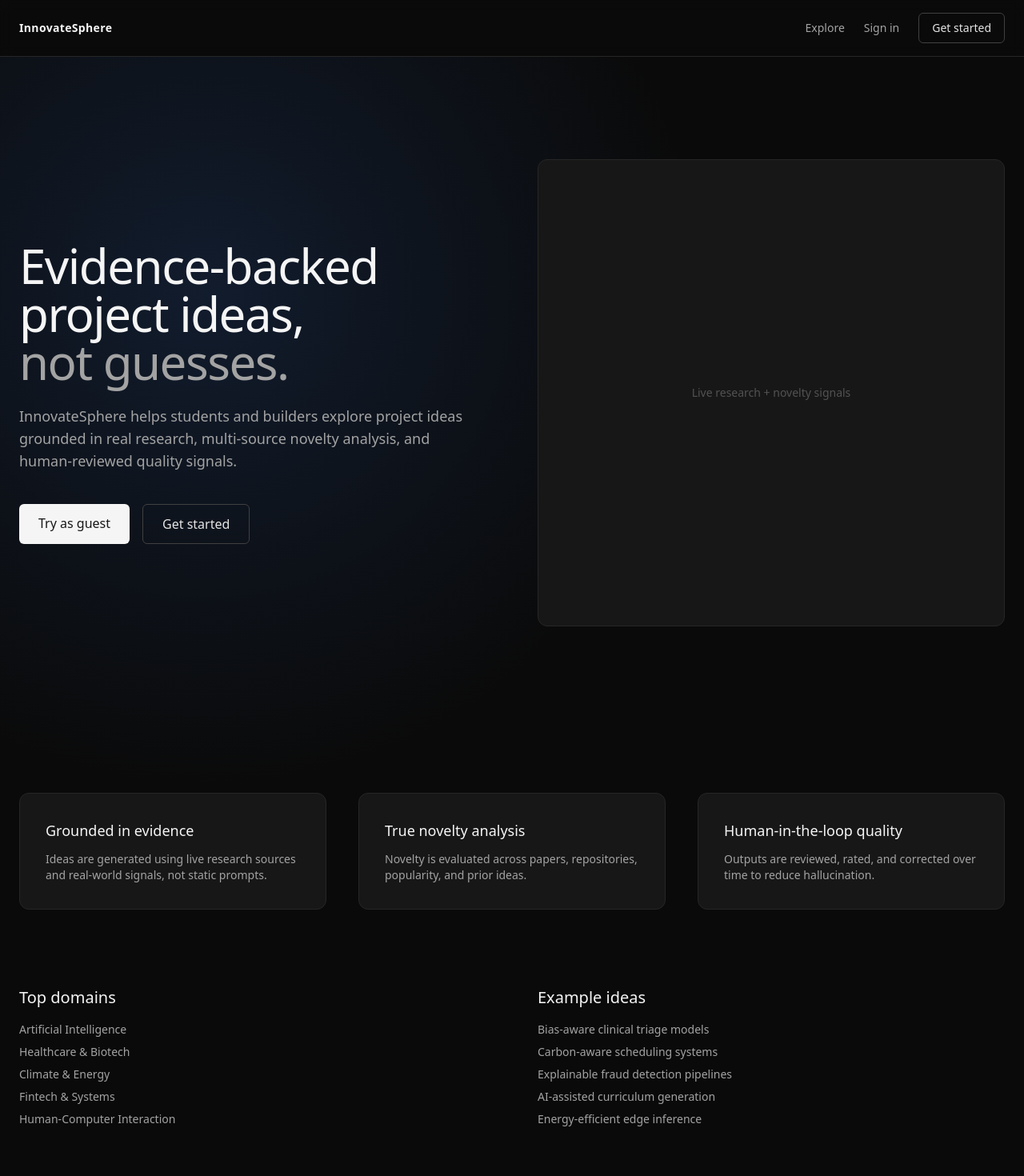
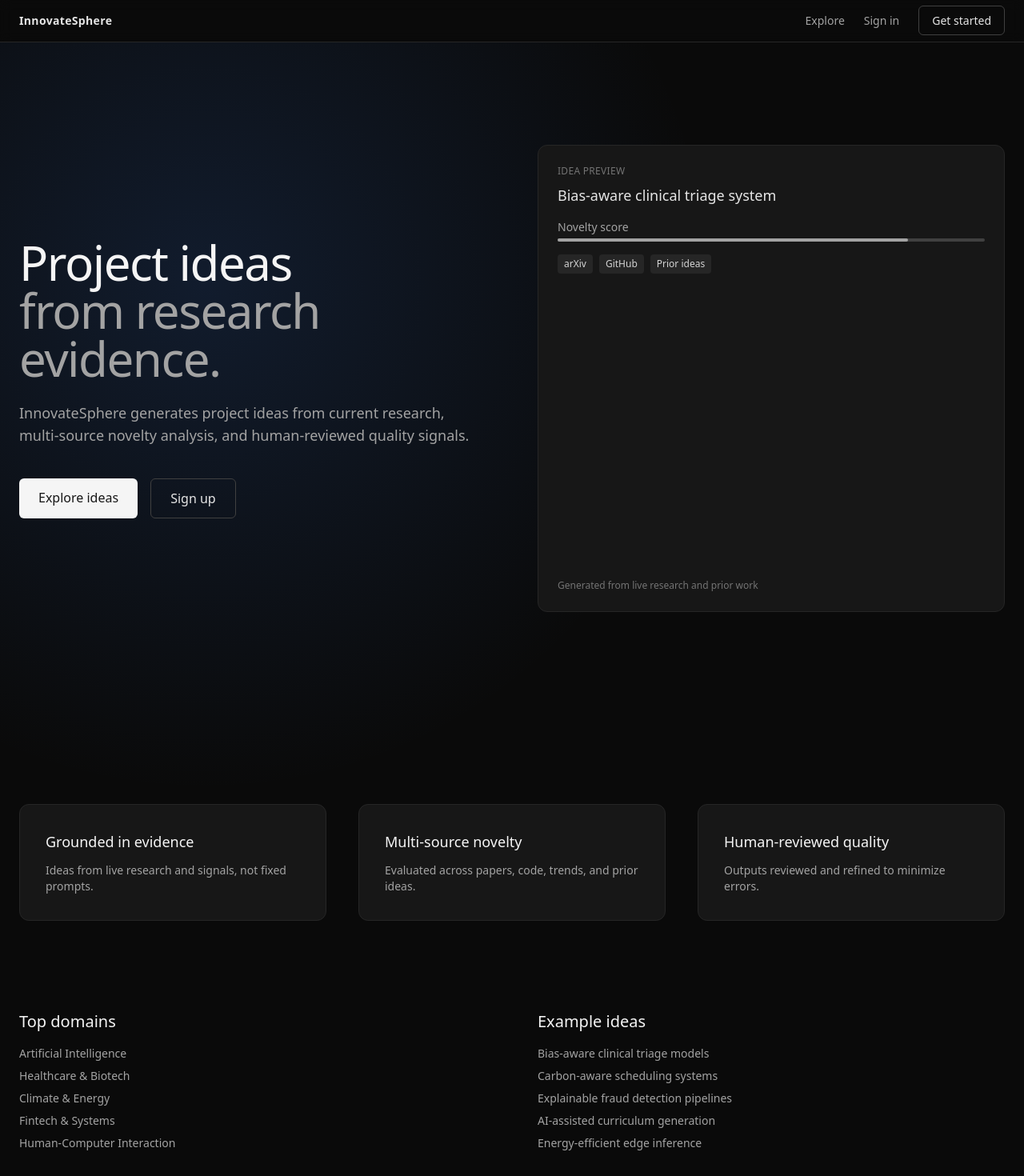
Before and after one commit to Shrx14/InnovateSphere, a React (Create React App) app in the folder frontend/: page / in a window 1280 px wide. Shown: the top 1470 px of the page at 80% size. Built offline with nearby package versions, Linux system fonts and the light colour scheme.

Commit message:
ui(header): refine semantics and reduce visual dominance

```diff
--- a/frontend/src/app/landing/LandingPage.jsx
+++ b/frontend/src/app/landing/LandingPage.jsx
@@ -9,17 +9,16 @@ const LandingPage = () => {
       <div className="absolute inset-0 bg-[radial-gradient(circle_at_20%_20%,rgba(59,130,246,0.15),transparent_40%)]" />
 
       {/* HERO */}
-      <section className="relative max-w-7xl mx-auto px-6 pt-32 pb-28 grid md:grid-cols-2 gap-16 items-center">
+      <section className="relative max-w-7xl mx-auto px-6 pt-32 pb-32 grid md:grid-cols-2 gap-16 items-center">
         <div>
           <h1 className="text-5xl md:text-6xl font-light tracking-tight leading-tight">
-            Evidence-backed project ideas,
+            Project ideas
             <br />
-            <span className="text-neutral-400">not guesses.</span>
+            <span className="text-neutral-400">from research evidence.</span>
           </h1>
 
-          <p className="mt-6 text-lg text-neutral-400 max-w-xl">
-            InnovateSphere helps students and builders explore project ideas grounded
-            in real research, multi-source novelty analysis, and human-reviewed quality signals.
+          <p className="mt-6 text-lg text-neutral-400 max-w-2xl">
+            InnovateSphere generates project ideas from current research, multi-source novelty analysis, and human-reviewed quality signals.
           </p>
 
           <div className="mt-10 flex gap-4">
@@ -27,40 +26,57 @@ const LandingPage = () => {
               to="/explore"
               className="px-6 py-3 rounded-md bg-neutral-100 text-neutral-900 font-medium hover:bg-white transition"
             >
-              Try as guest
+              Explore ideas
             </Link>
             <Link
               to="/register"
               className="px-6 py-3 rounded-md border border-neutral-700 text-neutral-200 hover:border-neutral-500 transition"
             >
-              Get started
+              Sign up
             </Link>
           </div>
         </div>
 
         {/* Right visual placeholder */}
         <div className="hidden md:block relative">
-          <div className="aspect-square rounded-xl border border-neutral-800 bg-neutral-900 flex items-center justify-center text-neutral-600 text-sm">
-            Live research + novelty signals
+          <div className="aspect-square rounded-xl border border-neutral-800 bg-neutral-900">
+            <div className="p-6 flex flex-col justify-between h-full">
+              <div>
+                <div className="text-xs text-neutral-500 uppercase tracking-wide">Idea Preview</div>
+                <h3 className="text-lg font-medium text-neutral-200 mt-2">Bias-aware clinical triage system</h3>
+                <div className="mt-4">
+                  <div className="text-sm text-neutral-400">Novelty score</div>
+                  <div className="mt-1 w-full bg-neutral-700 rounded-full h-1">
+                    <div className="bg-neutral-400 h-1 rounded-full" style={{width: '82%'}}></div>
+                  </div>
+                </div>
+                <div className="mt-4 flex gap-2">
+                  <span className="px-2 py-1 text-xs bg-neutral-800 text-neutral-300 rounded">arXiv</span>
+                  <span className="px-2 py-1 text-xs bg-neutral-800 text-neutral-300 rounded">GitHub</span>
+                  <span className="px-2 py-1 text-xs bg-neutral-800 text-neutral-300 rounded">Prior ideas</span>
+                </div>
+              </div>
+              <div className="text-xs text-neutral-500">Generated from live research and prior work</div>
+            </div>
           </div>
         </div>
       </section>
 
       {/* FEATURES */}
-      <section className="relative max-w-7xl mx-auto px-6 py-24">
+      <section className="relative max-w-7xl mx-auto px-6 py-28">
         <div className="grid md:grid-cols-3 gap-10">
           {[
             {
               title: 'Grounded in evidence',
-              desc: 'Ideas are generated using live research sources and real-world signals, not static prompts.'
+              desc: 'Ideas from live research and signals, not fixed prompts.'
             },
             {
-              title: 'True novelty analysis',
-              desc: 'Novelty is evaluated across papers, repositories, popularity, and prior ideas.'
+              title: 'Multi-source novelty',
+              desc: 'Evaluated across papers, code, trends, and prior ideas.'
             },
             {
-              title: 'Human-in-the-loop quality',
-              desc: 'Outputs are reviewed, rated, and corrected over time to reduce hallucination.'
+              title: 'Human-reviewed quality',
+              desc: 'Outputs reviewed and refined to minimize errors.'
             }
           ].map((item, i) => (
             <div
--- a/frontend/src/shared/layout/Header.jsx
+++ b/frontend/src/shared/layout/Header.jsx
@@ -3,25 +3,36 @@ import { Link } from 'react-router-dom';
 
 const Header = () => {
   return (
-    <header className="sticky top-0 z-50 bg-neutral-950/80 backdrop-blur border-b border-neutral-800">
+    <header className="sticky top-0 z-50 bg-neutral-950/70 backdrop-blur border-b border-neutral-800">
       <div className="max-w-7xl mx-auto px-6 py-4 flex items-center justify-between">
-        <div className="text-sm font-semibold tracking-wide">
+        <Link
+          to="/"
+          className="text-sm font-semibold tracking-wide text-neutral-200 hover:text-neutral-100 transition"
+        >
           InnovateSphere
-        </div>
+        </Link>
 
-        <nav className="flex items-center gap-6 text-sm text-neutral-400">
-          <Link to="/" className="hover:text-neutral-200 transition">
+        <nav aria-label="Primary navigation">
+          <ul className="flex items-center gap-6 text-sm text-neutral-400">
+            <li>
+              <Link to="/explore" className="hover:text-neutral-200 transition">
                 Explore
               </Link>
+            </li>
+            <li>
               <Link to="/login" className="hover:text-neutral-200 transition">
                 Sign in
               </Link>
+            </li>
+            <li>
               <Link
                 to="/register"
                 className="px-4 py-2 rounded-md border border-neutral-700 hover:border-neutral-500 text-neutral-200 transition"
               >
                 Get started
               </Link>
+            </li>
+          </ul>
         </nav>
       </div>
     </header>
```
Also changed, not shown: 1 other file (tests, documents, lock files or other folders). Lines whose indentation alone changed are shown as unchanged.
